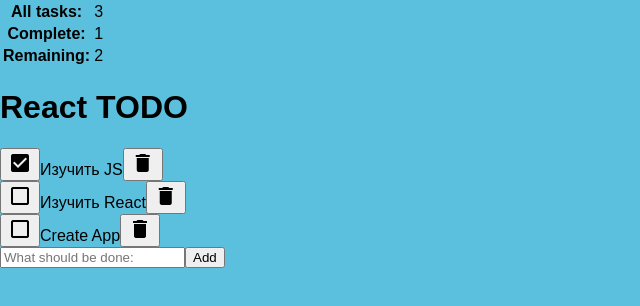
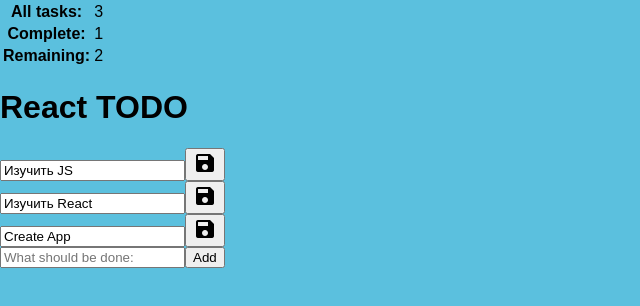
Before and after one commit to evgeniikotliarov/JavaScriptWorks, a React (Create React App) app in the folder React/todo/: page / in a window 1280 px wide. Shown: the top 306 px of the page, without its empty margins (0-640 px from the left). Built offline with nearby package versions, Linux system fonts and the light colour scheme.

Commit message:
Added form for editing

```diff
--- a/React/todo/src/components/Todo.js
+++ b/React/todo/src/components/Todo.js
@@ -1,18 +1,35 @@
-import React from 'react';
+import React, {Component} from 'react';
 import PropTypes from 'prop-types';
 import Checkbox from "./Checkbox";
 import Button from "./Button";
 import './Styles.css';
 
-function Todo(props) {
-    return (
-        <div className={`todo${props.completed ? " completed" : ''}`}>
-            <Checkbox checked={props.completed} onChange={() => props.onStatusChange(props.id)} />
-            <span className="todo-title">{props.title}</span>
-            <Button className="delete icon" icon="delete" onClick={() => props.onDelete(props.id)} />
-        </div>
-    );
+
+class Todo extends Component {
+    constructor(props){
+        super(props);
+
+        this.state = {
+            editing: true
+        };
+    }
+    render() {
+        return(this.state.editing ?
+            <form className="todo-edit-form" onSubmit={this.handleSubmit}>
+                <input type="text" ref="title" defaultValue={this.props.title}/>
+                <Button className="save icon" icon="save" type="submit"/>
+            </form>
+            :
+            <div className={`todo${this.props.completed ? " completed" : ''}`}>
+                <Checkbox checked={this.props.completed} onChange={() => this.props.onStatusChange(this.props.id)} />
+                <span className="todo-title">{this.props.title}</span>
+                <Button className="edit icon" icon="edit"/>
+                <Button className="delete icon" icon="delete" onClick={() => this.props.onDelete(this.props.id)} />
+            </div>
+        );
+    }
 }
+
 Todo.propTypes = {
     title: PropTypes.string.isRequired,
     completed: PropTypes.bool.isRequired,
```
